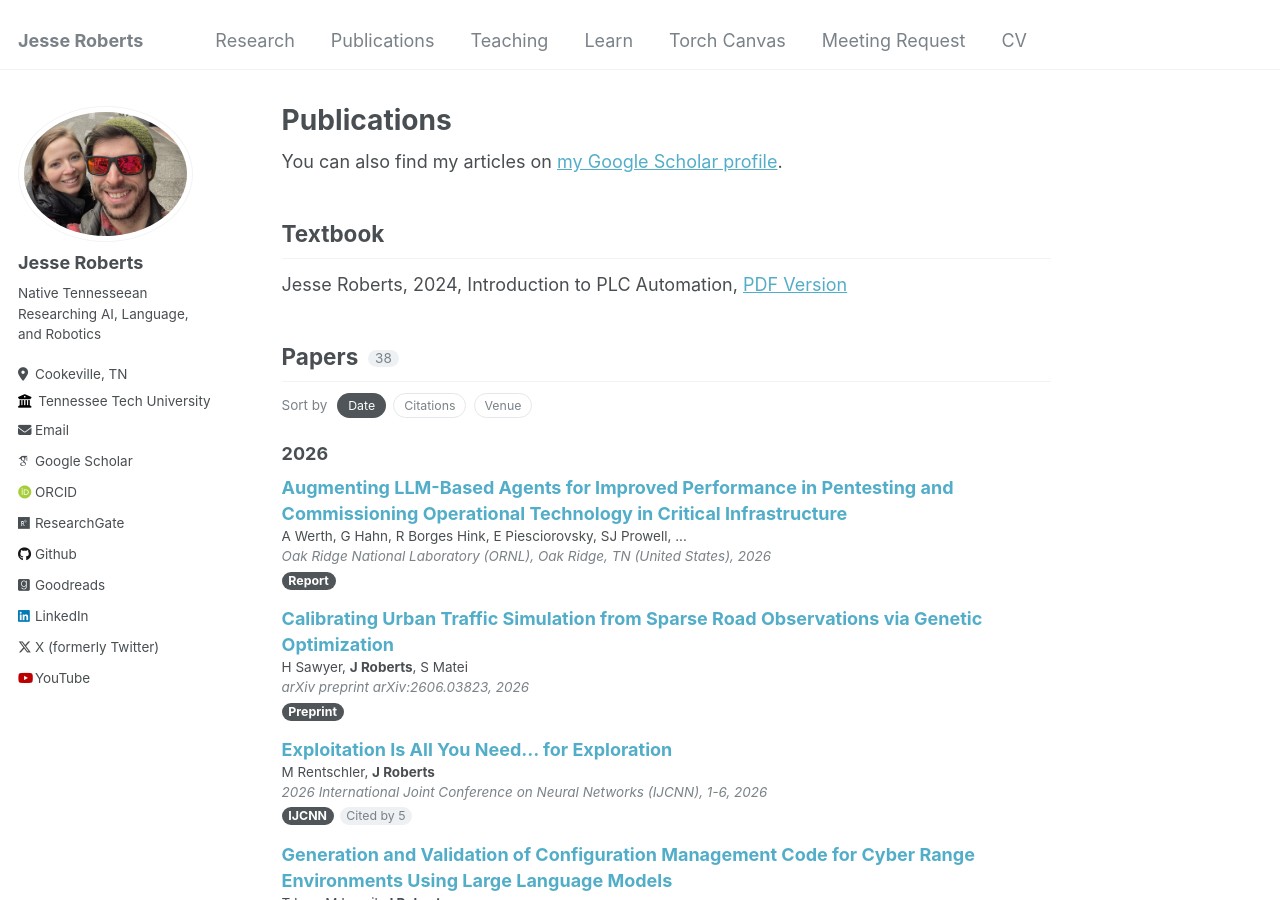
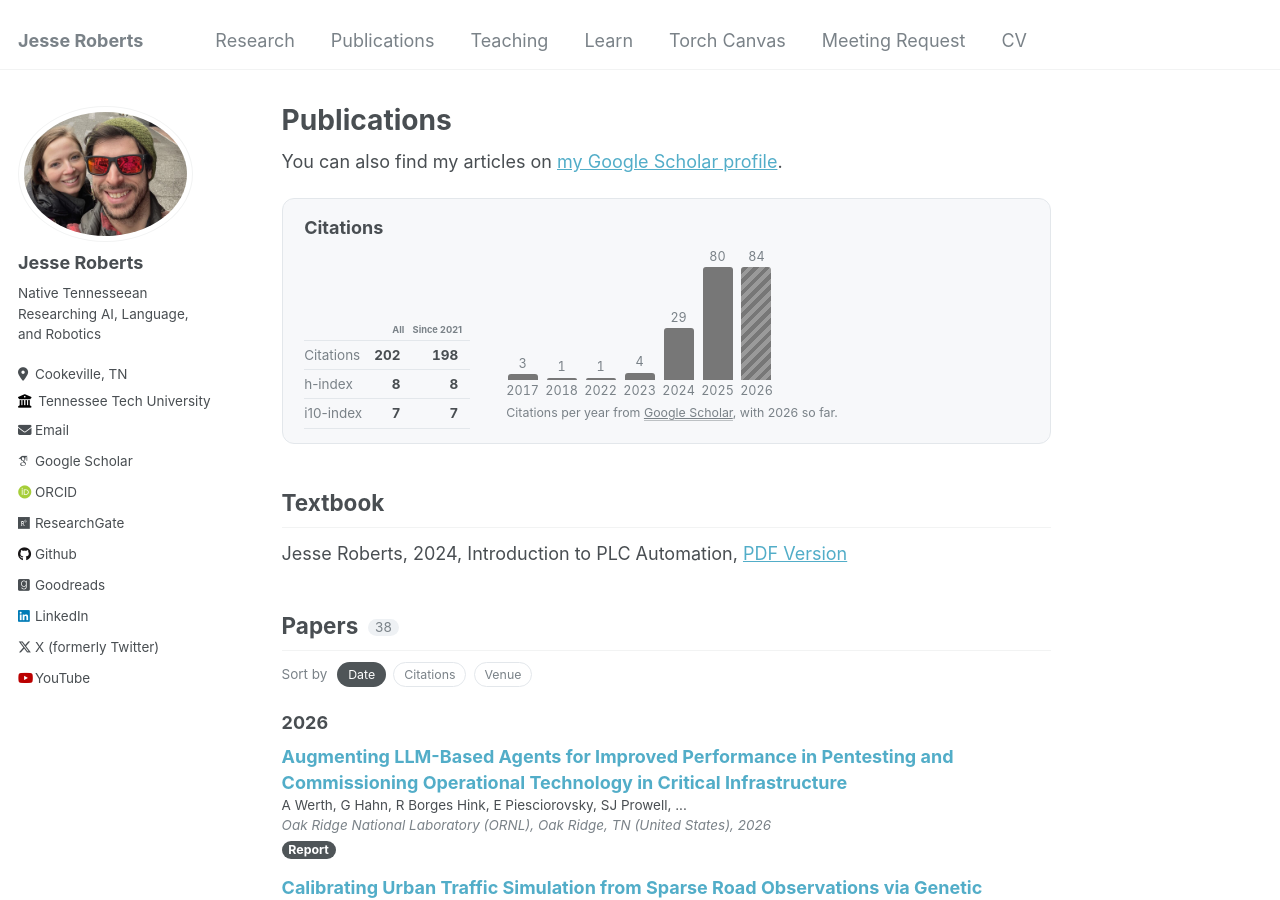
Before and after one commit to JesseTNRoberts/New-site-test, a Jekyll site: the page built from _pages/publications.md, in a window 1280 px wide and 900 px high. Built offline with Jekyll 4.4.1, drawn with Linux system fonts in a browser that asks for light colours; some web fonts are replaced; some of the changed text lies outside the part shown.

Commit message:
Update site data:stats

```diff
--- a/_data/publications.yml
+++ b/_data/publications.yml
@@ -1,7 +1,33 @@
 # Generated from Google Scholar by scripts/update_stats.rb (daily via GitHub Actions).
 # Don't edit by hand. To fix a paper, edit it on your Scholar profile.
 profile: https://scholar.google.com/citations?user=Bj9GEfkAAAAJ
-updated: '2026-10-26T16:50:05Z'
+updated: '2026-10-27T14:33:25Z'
+metrics:
+  since: 2021
+  citations:
+    all: 202
+    since: 198
+  h_index:
+    all: 8
+    since: 8
+  i10_index:
+    all: 7
+    since: 7
+citations_by_year:
+- year: 2017
+  citations: 3
+- year: 2018
+  citations: 1
+- year: 2022
+  citations: 1
+- year: 2023
+  citations: 4
+- year: 2024
+  citations: 29
+- year: 2025
+  citations: 80
+- year: 2026
+  citations: 84
 papers:
 - title: Augmenting LLM-Based Agents for Improved Performance in Pentesting and Commissioning
     Operational Technology in Critical Infrastructure
```
Also changed, not shown: _data/stats.yml (+4 -4 lines).
